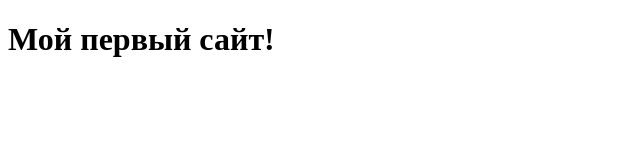
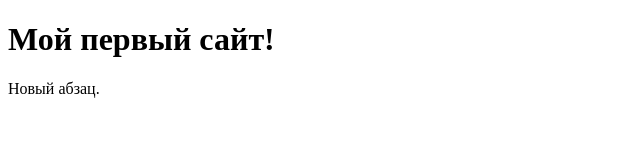
Before and after one commit to Elmersperry/mysite, a plain HTML site: page index2.html in a window 1280 px wide. Shown: the whole page, without its empty margins (0-640 px from the left). Drawn offline with Linux system fonts and the light colour scheme.

Commit message:
Update index2.html

```diff
--- a/index2.html
+++ b/index2.html
@@ -5,5 +5,6 @@
   </head>
   <body>
     <h1>Мой первый сайт!</h1>
+    <p>Новый абзац.</p>
   </body>
 </html>
```
